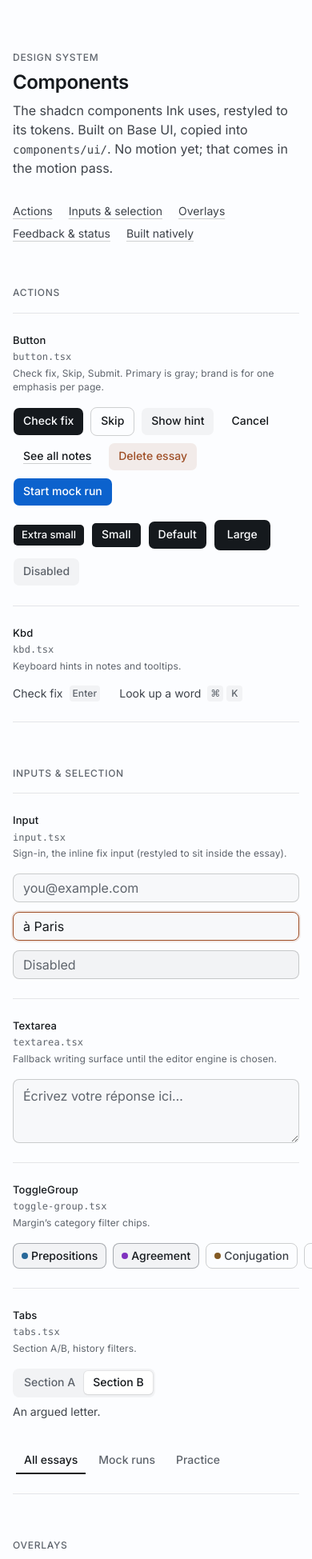
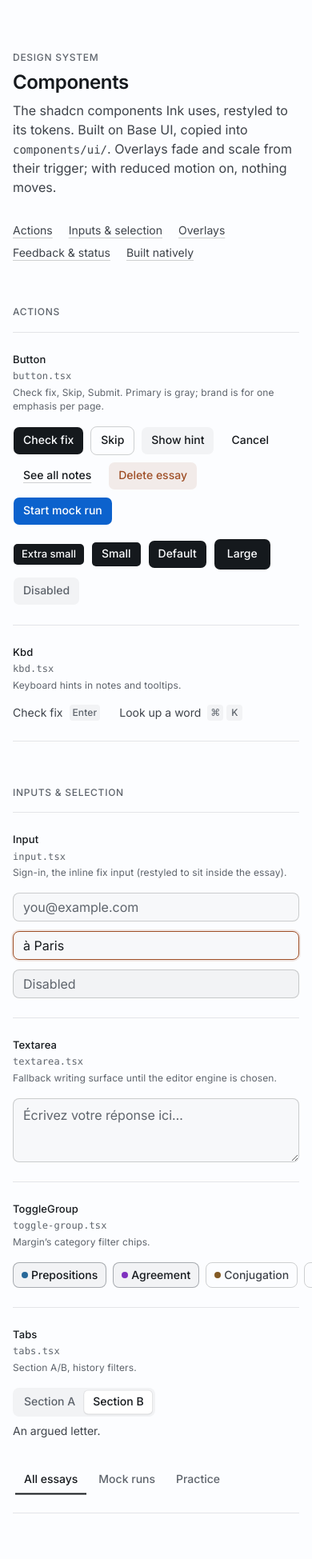
Before and after one commit to m2rads/ink, a Next.js app: page /design/components in a window 390 px wide. Shown: the top 1949 px of the page at 80% size. Built offline with nearby package versions, Linux system fonts and the light colour scheme.

Commit message:
smooth the animations

```diff
--- a/app/design/components/page.tsx
+++ b/app/design/components/page.tsx
@@ -100,8 +100,9 @@ export default function ComponentsPage() {
         <h1 className="text-heading mt-2">Components</h1>
         <p className="text-body mt-2 max-w-prose text-text-2">
           The shadcn components Ink uses, restyled to its tokens. Built on Base
-          UI, copied into <code className="text-ui">components/ui/</code>. No
-          motion yet; that comes in the motion pass.
+          UI, copied into <code className="text-ui">components/ui/</code>.
+          Overlays fade and scale from their trigger; with reduced motion on,
+          nothing moves.
         </p>
 
         <nav aria-label="Sections" className="mt-8 flex flex-wrap gap-x-5 gap-y-2 text-ui">
--- a/components/ui/alert-dialog.tsx
+++ b/components/ui/alert-dialog.tsx
@@ -30,7 +30,7 @@ function AlertDialogOverlay({
     <AlertDialogPrimitive.Backdrop
       data-slot="alert-dialog-overlay"
       className={cn(
-        "fixed inset-0 isolate z-50 bg-scrim duration-100 supports-backdrop-filter:backdrop-blur-xs",
+        "fixed inset-0 isolate z-50 bg-scrim transition-opacity duration-200 ease-out data-starting-style:opacity-0 data-ending-style:opacity-0 data-ending-style:duration-150 data-ending-style:ease-in supports-backdrop-filter:backdrop-blur-xs",
         className
       )}
       {...props}
@@ -52,7 +52,7 @@ function AlertDialogContent({
         data-slot="alert-dialog-content"
         data-size={size}
         className={cn(
-          "group/alert-dialog-content fixed top-1/2 left-1/2 z-50 grid w-full -translate-x-1/2 -translate-y-1/2 gap-4 rounded-xl bg-raised p-4 text-text shadow-modal duration-100 outline-none data-[size=default]:max-w-xs data-[size=sm]:max-w-xs data-[size=default]:sm:max-w-sm",
+          "group/alert-dialog-content fixed top-1/2 left-1/2 z-50 grid w-full -translate-x-1/2 -translate-y-1/2 gap-4 rounded-xl bg-raised p-4 text-text shadow-modal transition-[opacity,scale] duration-200 ease-out data-starting-style:scale-[0.97] data-starting-style:opacity-0 data-ending-style:scale-[0.97] data-ending-style:opacity-0 data-ending-style:duration-150 data-ending-style:ease-in outline-none data-[size=default]:max-w-xs data-[size=sm]:max-w-xs data-[size=default]:sm:max-w-sm",
           className
         )}
         {...props}
--- a/components/ui/button.tsx
+++ b/components/ui/button.tsx
@@ -3,7 +3,7 @@ import { cva, type VariantProps } from "class-variance-authority"
 import { cn } from "@/lib/utils"
 
 const buttonVariants = cva(
-  "group/button inline-flex shrink-0 items-center justify-center rounded-lg border border-transparent bg-clip-padding text-ui font-medium whitespace-nowrap transition-[color,background-color,border-color,box-shadow,translate] outline-none select-none focus-visible:outline-2 focus-visible:outline-offset-2 focus-visible:outline-solid focus-visible:outline-focus-ring active:not-aria-[haspopup]:translate-y-px disabled:pointer-events-none disabled:text-text-3 aria-invalid:border-warn [&_svg]:pointer-events-none [&_svg]:shrink-0 [&_svg:not([class*='size-'])]:size-4",
+  "group/button inline-flex shrink-0 items-center justify-center rounded-lg border border-transparent bg-clip-padding text-ui font-medium whitespace-nowrap transition-[color,background-color,border-color,box-shadow,scale] duration-150 ease-out outline-none select-none focus-visible:outline-2 focus-visible:outline-offset-2 focus-visible:outline-solid focus-visible:outline-focus-ring active:not-aria-[haspopup]:scale-[0.96] disabled:pointer-events-none disabled:text-text-3 aria-invalid:border-warn [&_svg]:pointer-events-none [&_svg]:shrink-0 [&_svg:not([class*='size-'])]:size-4",
   {
     variants: {
       variant: {
--- a/components/ui/dialog.tsx
+++ b/components/ui/dialog.tsx
@@ -31,7 +31,7 @@ function DialogOverlay({
     <DialogPrimitive.Backdrop
       data-slot="dialog-overlay"
       className={cn(
-        "fixed inset-0 isolate z-50 bg-scrim duration-100 supports-backdrop-filter:backdrop-blur-xs",
+        "fixed inset-0 isolate z-50 bg-scrim transition-opacity duration-200 ease-out data-starting-style:opacity-0 data-ending-style:opacity-0 data-ending-style:duration-150 data-ending-style:ease-in supports-backdrop-filter:backdrop-blur-xs",
         className
       )}
       {...props}
@@ -53,7 +53,7 @@ function DialogContent({
       <DialogPrimitive.Popup
         data-slot="dialog-content"
         className={cn(
-          "fixed top-1/2 left-1/2 z-50 grid w-full max-w-[calc(100%-2rem)] -translate-x-1/2 -translate-y-1/2 gap-4 rounded-xl bg-raised p-4 text-ui text-text shadow-modal duration-100 outline-none sm:max-w-sm",
+          "fixed top-1/2 left-1/2 z-50 grid w-full max-w-[calc(100%-2rem)] -translate-x-1/2 -translate-y-1/2 gap-4 rounded-xl bg-raised p-4 text-ui text-text shadow-modal transition-[opacity,scale] duration-200 ease-out data-starting-style:scale-[0.97] data-starting-style:opacity-0 data-ending-style:scale-[0.97] data-ending-style:opacity-0 data-ending-style:duration-150 data-ending-style:ease-in outline-none sm:max-w-sm",
           className
         )}
         {...props}
--- a/components/ui/drawer.tsx
+++ b/components/ui/drawer.tsx
@@ -71,7 +71,7 @@ function DrawerOverlay({
     <DrawerPrimitive.Backdrop
       data-slot="drawer-overlay"
       className={cn(
-        "fixed inset-0 z-50 min-h-dvh bg-scrim opacity-[max(var(--drawer-overlay-min-opacity,0),calc(1-var(--drawer-swipe-progress)))] transition-opacity duration-450 ease-[cubic-bezier(0.32,0.72,0,1)] select-none data-ending-style:pointer-events-none data-ending-style:opacity-0 data-ending-style:duration-[calc(var(--drawer-swipe-strength)*400ms)] data-snap-points:[--drawer-overlay-min-opacity:0.5] data-starting-style:opacity-0 data-swiping:duration-0 supports-backdrop-filter:backdrop-blur-xs supports-[-webkit-touch-callout:none]:absolute",
+        "fixed inset-0 z-50 min-h-dvh bg-scrim opacity-[max(var(--drawer-overlay-min-opacity,0),calc(1-var(--drawer-swipe-progress)))] transition-opacity duration-300 ease-drawer select-none data-ending-style:pointer-events-none data-ending-style:opacity-0 data-ending-style:duration-[calc(var(--drawer-swipe-strength)*250ms)] data-snap-points:[--drawer-overlay-min-opacity:0.5] data-starting-style:opacity-0 data-swiping:duration-0 supports-backdrop-filter:backdrop-blur-xs supports-[-webkit-touch-callout:none]:absolute",
         className
       )}
       {...props}
@@ -121,7 +121,7 @@ function DrawerContent({
           data-snap-points={hasSnapPoints ? "" : undefined}
           className={cn(
             // Base.
-            "group/drawer-popup pointer-events-auto fixed z-50 m-(--drawer-inset,0px) flex h-(--drawer-content-height) max-h-(--drawer-content-max-height,none) min-h-0 w-(--drawer-content-width,auto) transform-[translate3d(var(--translate-x,0px),var(--translate-y,0px),0)_scale(var(--stack-scale))] flex-col bg-raised text-ui text-text shadow-modal transition-[transform,height,opacity,filter] duration-450 ease-[cubic-bezier(0.22,1,0.36,1)] will-change-transform outline-none select-none [interpolate-size:allow-keywords] data-[swipe-direction=down]:rounded-t-xl data-[swipe-direction=left]:rounded-r-xl data-[swipe-direction=right]:rounded-l-xl data-[swipe-direction=up]:rounded-b-xl",
+            "group/drawer-popup pointer-events-auto fixed z-50 m-(--drawer-inset,0px) flex h-(--drawer-content-height) max-h-(--drawer-content-max-height,none) min-h-0 w-(--drawer-content-width,auto) transform-[translate3d(var(--translate-x,0px),var(--translate-y,0px),0)_scale(var(--stack-scale))] flex-col bg-raised text-ui text-text shadow-modal transition-[transform,height,opacity,filter] duration-300 ease-drawer will-change-transform outline-none select-none [interpolate-size:allow-keywords] data-[swipe-direction=down]:rounded-t-xl data-[swipe-direction=left]:rounded-r-xl data-[swipe-direction=right]:rounded-l-xl data-[swipe-direction=up]:rounded-b-xl",
             // Nested.
             "data-nested-drawer-open:overflow-hidden data-nested-drawer-open:brightness-95",
             // Bleed.
@@ -131,7 +131,7 @@ function DrawerContent({
             // Stack.
             "[--bleed:3rem] [--peek:1rem] [--stack-height:var(--drawer-frontmost-height,var(--drawer-height,0px))] [--stack-peek-offset:max(0px,calc((var(--nested-drawers)-var(--stack-progress))*var(--peek)))] [--stack-progress:clamp(0,var(--drawer-swipe-progress),1)] [--stack-scale-base:max(0,calc(1-(var(--nested-drawers)*var(--stack-step))))] [--stack-scale:clamp(0,calc(var(--stack-scale-base)+(var(--stack-step)*var(--stack-progress))),1)] [--stack-shrink:calc(1-var(--stack-scale))] [--stack-step:0.05]",
             // Transitions.
-            "data-ending-style:transform-(--closed-transform) data-ending-style:opacity-[0.9999] data-ending-style:duration-[calc(var(--drawer-swipe-strength)*400ms)] data-nested-drawer-swiping:duration-0 data-ending-style:data-nested-drawer-swiping:duration-[calc(var(--drawer-swipe-strength)*400ms)] data-starting-style:transform-(--closed-transform) data-swiping:duration-0 data-ending-style:data-swiping:duration-[calc(var(--drawer-swipe-strength)*400ms)]",
+            "data-ending-style:transform-(--closed-transform) data-ending-style:opacity-[0.9999] data-ending-style:duration-[calc(var(--drawer-swipe-strength)*250ms)] data-nested-drawer-swiping:duration-0 data-ending-style:data-nested-drawer-swiping:duration-[calc(var(--drawer-swipe-strength)*250ms)] data-starting-style:transform-(--closed-transform) data-swiping:duration-0 data-ending-style:data-swiping:duration-[calc(var(--drawer-swipe-strength)*250ms)]",
             // Axis: y.
             "data-[swipe-axis=y]:inset-x-0 data-[swipe-axis=y]:data-nested-drawer-open:h-(--stack-height)",
             // Axis: x.
--- a/components/ui/dropdown-menu.tsx
+++ b/components/ui/dropdown-menu.tsx
@@ -40,7 +40,7 @@ function DropdownMenuContent({
       >
         <MenuPrimitive.Popup
           data-slot="dropdown-menu-content"
-          className={cn("z-50 max-h-(--available-height) w-max min-w-(--anchor-width) origin-(--transform-origin) overflow-x-hidden overflow-y-auto rounded-lg bg-raised p-1 text-text shadow-overlay duration-100 outline-none data-closed:overflow-hidden", className )}
+          className={cn("z-50 max-h-(--available-height) w-max min-w-(--anchor-width) origin-(--transform-origin) overflow-x-hidden overflow-y-auto rounded-lg bg-raised p-1 text-text shadow-overlay transition-[opacity,scale] duration-150 ease-out data-starting-style:scale-95 data-starting-style:opacity-0 data-ending-style:scale-95 data-ending-style:opacity-0 data-ending-style:duration-100 data-ending-style:ease-in outline-none data-closed:overflow-hidden", className )}
           {...props}
         />
       </MenuPrimitive.Positioner>
@@ -134,7 +134,7 @@ function DropdownMenuSubContent({
   return (
     <DropdownMenuContent
       data-slot="dropdown-menu-sub-content"
-      className={cn("w-auto min-w-[96px] rounded-lg bg-raised p-1 text-text shadow-overlay duration-100", className )}
+      className={cn("w-auto min-w-[96px] origin-(--transform-origin) rounded-lg bg-raised p-1 text-text shadow-overlay transition-[opacity,scale] duration-150 ease-out data-starting-style:scale-95 data-starting-style:opacity-0 data-ending-style:scale-95 data-ending-style:opacity-0 data-ending-style:duration-100 data-ending-style:ease-in", className )}
       align={align}
       alignOffset={alignOffset}
       side={side}
--- a/components/ui/popover.tsx
+++ b/components/ui/popover.tsx
@@ -36,7 +36,7 @@ function PopoverContent({
         <PopoverPrimitive.Popup
           data-slot="popover-content"
           className={cn(
-            "z-50 flex w-72 origin-(--transform-origin) flex-col gap-2.5 rounded-lg bg-raised p-3 text-ui text-text shadow-overlay outline-hidden duration-100",
+            "z-50 flex w-72 origin-(--transform-origin) flex-col gap-2.5 rounded-lg bg-raised p-3 text-ui text-text shadow-overlay outline-hidden transition-[opacity,scale] duration-150 ease-out data-starting-style:scale-95 data-starting-style:opacity-0 data-ending-style:scale-95 data-ending-style:opacity-0 data-ending-style:duration-100 data-ending-style:ease-in",
             className
           )}
           {...props}
--- a/components/ui/progress.tsx
+++ b/components/ui/progress.tsx
@@ -44,7 +44,7 @@ function ProgressIndicator({
   return (
     <ProgressPrimitive.Indicator
       data-slot="progress-indicator"
-      className={cn("h-full bg-primary transition-all", className)}
+      className={cn("h-full bg-primary transition-[width] duration-300 ease-out", className)}
       {...props}
     />
   )
--- a/components/ui/tabs.tsx
+++ b/components/ui/tabs.tsx
@@ -14,7 +14,7 @@ function Tabs({
       data-slot="tabs"
       data-orientation={orientation}
       className={cn(
-        "group/tabs flex gap-2 data-horizontal:flex-col",
+        "group/tabs grid gap-2 data-vertical:grid-cols-[auto_minmax(0,1fr)]",
         className
       )}
       {...props}
@@ -23,7 +23,7 @@ function Tabs({
 }
 
 const tabsListVariants = cva(
-  "group/tabs-list inline-flex w-fit items-center justify-center rounded-lg p-[3px] text-text-3 group-data-horizontal/tabs:h-9 group-data-vertical/tabs:h-fit group-data-vertical/tabs:flex-col data-[variant=line]:rounded-none",
+  "group/tabs-list relative isolate inline-flex w-fit items-center justify-center rounded-lg p-[3px] text-text-3 group-data-horizontal/tabs:h-9 group-data-vertical/tabs:h-fit group-data-vertical/tabs:flex-col data-[variant=line]:rounded-none",
   {
     variants: {
       variant: {
@@ -40,6 +40,7 @@ const tabsListVariants = cva(
 function TabsList({
   className,
   variant = "default",
+  children,
   ...props
 }: TabsPrimitive.List.Props & VariantProps<typeof tabsListVariants>) {
   return (
@@ -47,6 +48,32 @@ function TabsList({
       data-slot="tabs-list"
       data-variant={variant}
       className={cn(tabsListVariants({ variant }), className)}
+      {...props}
+    >
+      {children}
+      <TabsIndicator />
+    </TabsPrimitive.List>
+  )
+}
+
+// One highlight for the whole list that slides to the active tab, instead of
+// each tab switching its own background on and off. Base UI measures the
+// active tab into --active-tab-* variables; the list is its positioning
+// context, and -z-10 inside the isolated list puts it behind the labels.
+function TabsIndicator({ className, ...props }: TabsPrimitive.Indicator.Props) {
+  return (
+    <TabsPrimitive.Indicator
+      data-slot="tabs-indicator"
+      className={cn(
+        "absolute top-0 left-0 -z-10 translate-x-(--active-tab-left) translate-y-(--active-tab-top) transition-[translate,width,height] duration-200 ease-in-out",
+        // Default: the raised chip behind the active tab.
+        "group-data-[variant=default]/tabs-list:h-(--active-tab-height) group-data-[variant=default]/tabs-list:w-(--active-tab-width) group-data-[variant=default]/tabs-list:rounded-[5px] group-data-[variant=default]/tabs-list:bg-raised group-data-[variant=default]/tabs-list:shadow-raised",
+        // Line: a 2px rule 3px below a horizontal tab, or beside a vertical one.
+        "group-data-[variant=line]/tabs-list:bg-text",
+        "group-data-horizontal/tabs:group-data-[variant=line]/tabs-list:mt-[calc(var(--active-tab-height)+3px)] group-data-horizontal/tabs:group-data-[variant=line]/tabs-list:h-0.5 group-data-horizontal/tabs:group-data-[variant=line]/tabs-list:w-(--active-tab-width)",
+        "group-data-vertical/tabs:group-data-[variant=line]/tabs-list:ml-[calc(var(--active-tab-width)+2px)] group-data-vertical/tabs:group-data-[variant=line]/tabs-list:h-(--active-tab-height) group-data-vertical/tabs:group-data-[variant=line]/tabs-list:w-0.5",
+        className
+      )}
       {...props}
     />
   )
@@ -57,10 +84,9 @@ function TabsTrigger({ className, ...props }: TabsPrimitive.Tab.Props) {
     <TabsPrimitive.Tab
       data-slot="tabs-trigger"
       className={cn(
-        "relative inline-flex h-[calc(100%-1px)] flex-1 items-center justify-center gap-1.5 rounded-[5px] border border-transparent px-2.5 py-0.5 text-ui font-medium whitespace-nowrap text-text-3 transition-[color,background-color,box-shadow] group-data-vertical/tabs:w-full group-data-vertical/tabs:justify-start hover:text-text focus-visible:outline-2 focus-visible:outline-offset-0 focus-visible:outline-solid focus-visible:outline-focus-ring disabled:pointer-events-none disabled:opacity-50 has-data-[icon=inline-end]:pr-1 has-data-[icon=inline-start]:pl-1 aria-disabled:pointer-events-none aria-disabled:opacity-50 group-data-[variant=default]/tabs-list:data-active:shadow-raised group-data-[variant=line]/tabs-list:data-active:shadow-none [&_svg]:pointer-events-none [&_svg]:shrink-0 [&_svg:not([class*='size-'])]:size-4",
-        "group-data-[variant=line]/tabs-list:bg-transparent group-data-[variant=line]/tabs-list:data-active:bg-transparent",
-        "data-active:bg-raised data-active:text-text",
-        "after:absolute after:bg-text after:opacity-0 after:transition-opacity group-data-horizontal/tabs:after:inset-x-0 group-data-horizontal/tabs:after:bottom-[-5px] group-data-horizontal/tabs:after:h-0.5 group-data-vertical/tabs:after:inset-y-0 group-data-vertical/tabs:after:-right-1 group-data-vertical/tabs:after:w-0.5 group-data-[variant=line]/tabs-list:data-active:after:opacity-100",
+        "relative inline-flex h-[calc(100%-1px)] flex-1 items-center justify-center gap-1.5 rounded-[5px] border border-transparent px-2.5 py-0.5 text-ui font-medium whitespace-nowrap text-text-3 transition-colors group-data-vertical/tabs:w-full group-data-vertical/tabs:justify-start hover:text-text focus-visible:outline-2 focus-visible:outline-offset-0 focus-visible:outline-solid focus-visible:outline-focus-ring disabled:pointer-events-none disabled:opacity-50 has-data-[icon=inline-end]:pr-1 has-data-[icon=inline-start]:pl-1 aria-disabled:pointer-events-none aria-disabled:opacity-50 [&_svg]:pointer-events-none [&_svg]:shrink-0 [&_svg:not([class*='size-'])]:size-4",
+        // The active highlight is TabsIndicator; the tab itself only darkens its label.
+        "data-active:text-text",
         className
       )}
       {...props}
@@ -68,14 +94,21 @@ function TabsTrigger({ className, ...props }: TabsPrimitive.Tab.Props) {
   )
 }
 
+// Panels cross-fade. While switching, the old panel stays mounted until its
+// fade ends, so every panel shares one grid cell and the two overlap instead
+// of stacking. The list is auto-placed into the remaining cell.
 function TabsContent({ className, ...props }: TabsPrimitive.Panel.Props) {
   return (
     <TabsPrimitive.Panel
       data-slot="tabs-content"
-      className={cn("flex-1 text-ui outline-none", className)}
+      className={cn(
+        "text-ui outline-none group-data-horizontal/tabs:col-start-1 group-data-horizontal/tabs:row-start-2 group-data-vertical/tabs:col-start-2 group-data-vertical/tabs:row-start-1",
+        "transition-opacity duration-150 ease-out data-starting-style:opacity-0 data-ending-style:opacity-0 data-ending-style:duration-100 data-ending-style:ease-in",
+        className
+      )}
       {...props}
     />
   )
 }
 
-export { Tabs, TabsList, TabsTrigger, TabsContent, tabsListVariants }
+export { Tabs, TabsList, TabsTrigger, TabsContent, TabsIndicator, tabsListVariants }
--- a/components/ui/tooltip.tsx
+++ b/components/ui/tooltip.tsx
@@ -4,7 +4,7 @@ import { Tooltip as TooltipPrimitive } from "@base-ui/react/tooltip"
 import { cn } from "@/lib/utils"
 
 function TooltipProvider({
-  delay = 0,
+  delay = 400,
   ...props
 }: TooltipPrimitive.Provider.Props) {
   return (
@@ -49,7 +49,7 @@ function TooltipContent({
         <TooltipPrimitive.Popup
           data-slot="tooltip-content"
           className={cn(
-            "z-50 inline-flex w-fit max-w-xs origin-(--transform-origin) items-center gap-1.5 rounded-md bg-tooltip px-2.5 py-1.5 text-caption text-tooltip-fg shadow-overlay has-data-[slot=kbd]:pr-1.5 **:data-[slot=kbd]:relative **:data-[slot=kbd]:isolate **:data-[slot=kbd]:z-50 **:data-[slot=kbd]:rounded-sm",
+            "z-50 inline-flex w-fit max-w-xs origin-(--transform-origin) items-center gap-1.5 rounded-md bg-tooltip px-2.5 py-1.5 text-caption text-tooltip-fg shadow-overlay transition-[opacity,scale] duration-[125ms] ease-out data-starting-style:scale-[0.97] data-starting-style:opacity-0 data-ending-style:scale-[0.97] data-ending-style:opacity-0 data-instant:transition-none has-data-[slot=kbd]:pr-1.5 **:data-[slot=kbd]:relative **:data-[slot=kbd]:isolate **:data-[slot=kbd]:z-50 **:data-[slot=kbd]:rounded-sm",
             className
           )}
           {...props}
```
Also changed, not shown: app/globals.css (+31 -0 lines), 1 other file (tests, documents, lock files or other folders).
